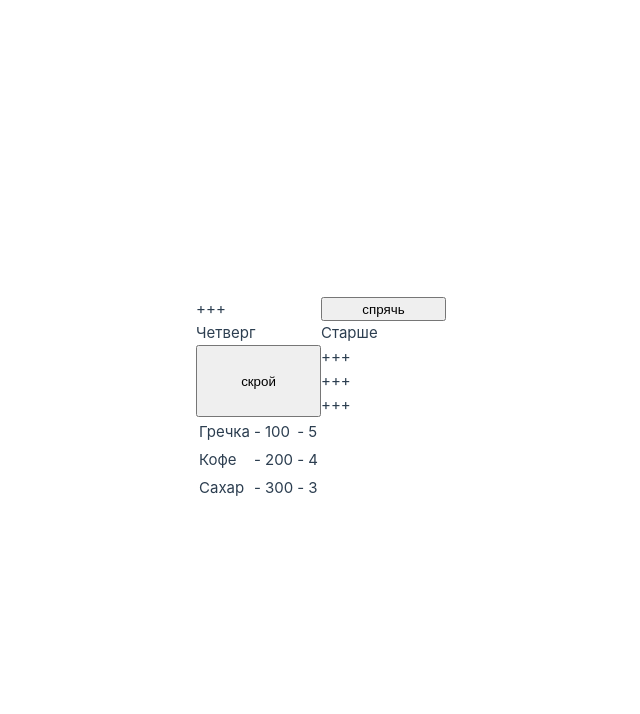
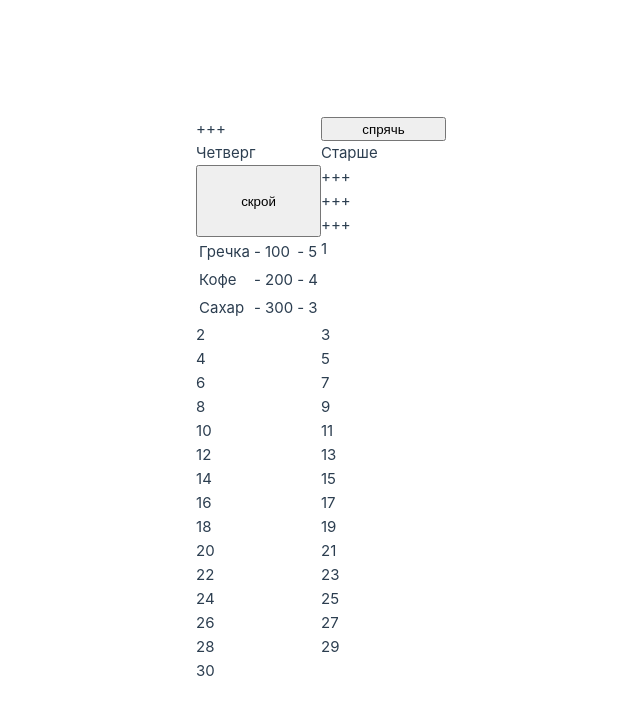
Before and after one commit to danilromas/Vue_DaRo, a Vue app: page / in a window 1280 px wide. Shown: the top 714 px of the page, without its empty margins (319-959 px from the left). Built offline with nearby package versions, Linux system fonts and the light colour scheme.

Commit message:
32_быстрый_for

```diff
--- a/src/App.vue
+++ b/src/App.vue
@@ -96,4 +96,7 @@
             </tr>
         </table>
     </div>
+    <p v-for="num in 30">
+		{{ num }}
+	</p>
 </template>
```
